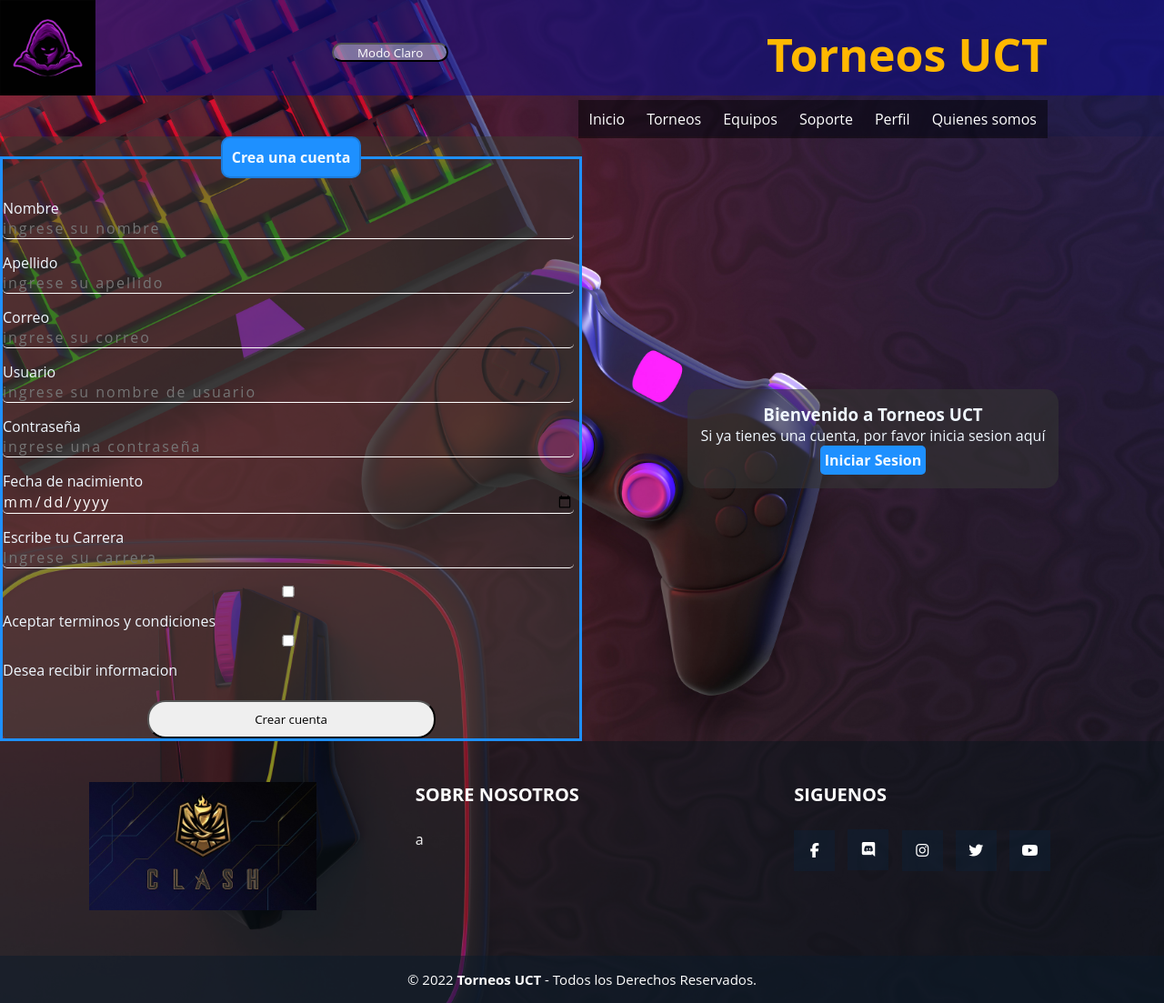
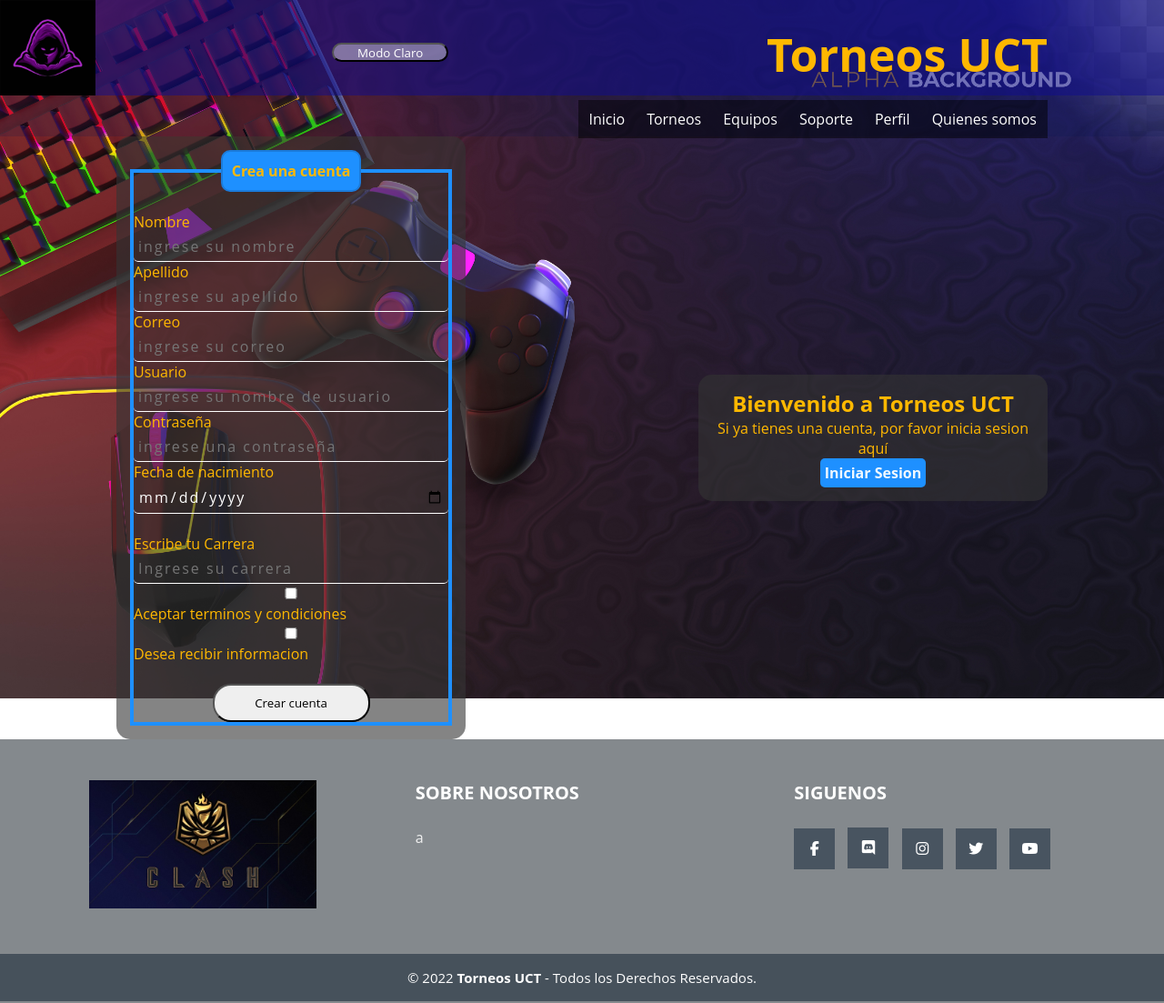
Before and after one commit to NicolasVZ86/Taller-de-Integracion-I, a PHP site: page /html/registroYlogin.html in a window 1280 px wide. Shown: the whole page at 91% size. Run offline with PHP 8.4, Linux system fonts and the light colour scheme; some libraries are stand-ins or nearby versions; some web fonts are replaced.

Commit message:
Revert "Actualizacion"
This reverts commit 97d1c9c6f588e9bdbb7f4b877b718dba52732e02.

```diff
--- a/css/registroYlogin.css
+++ b/css/registroYlogin.css
@@ -1,113 +1,48 @@
 * {
     font-family: 'Segoe UI', Tahoma, Geneva, Verdana, sans-serif;
 }
+
 body {
     background-image: url("../imagenes/fondo-registro.jpg");
-    background-size:cover;
+    background-size: 100%;
     background-repeat: no-repeat;
+
     color: rgb(255, 184, 0);
 }
-header {
-    grid-area: header;
-    height: 150px;
-}
-#bodygrid_contenedor {
+
+
+#gridcontenedor_formularios {
     display: grid;
     grid-template-columns: 1fr 1fr 1fr 1fr;
     grid-template-rows: auto;
     grid-template-areas:
     "header header header header"
-    "ladoizquierdo ladoizquierdo ladoderecho ladoderecho"
-    "ladoizquierdo ladoizquierdo ladoderecho ladoderecho"
+    "fregistro_login fregistro_login msgAlternativo msgAlternativo"
+    "fregistro_login fregistro_login msgAlternativo msgAlternativo"
     "footer footer footer footer";
-    align-items: center;
 }
-/*estilizando y estructurando a los formularios del main hijo*/
-#mainitem_formularios {
-    grid-area: ladoizquierdo;
-    color: aliceblue;
+
+
+header {
+    grid-area: header;
+    height: 150px;
 }
-/*formulario registro*/
-#article_formularioregistro {
-    background-color: rgba(52, 52, 52, 0.602);
-    padding: 0px;
-    border-radius: 15px;
-    display: block;
-}
-fieldset {
-    border: 3px solid dodgerblue;
-}
-legend {
-    text-justify: center;
-    border: 2px solid rgb(27, 123, 219);
-    padding: 10px;
-    background-color: dodgerblue;
-    text-align: center;
-    border-radius: 10px;
-}
-.classform_formularioPrincipal > fieldset > input {
-    margin-bottom: 15px;
-    border-radius: 5px;
-    background: none;
-    border: none;
-    border-bottom: 1px solid white;
-    outline: none;
-    color: white;
-    font-size: 16px;
-    width: 99%;
-    letter-spacing: 2px;
-}
-.cajaboton_crearregistro {
-    text-align: center;
-}
-.cajaboton_crearregistro > button {
-    border-radius: 20px;
-    width: 50%;
-    padding-inline: 10px;
-    padding-block: 10px;
-    cursor: pointer;
-}
-.cajaboton_inciarSesion {
-    text-align: center;
-}
-.cajaboton_inciarSesion > input {
-    border-radius: 20px;
-    width: 50%;
-    padding-inline: 10px;
-    padding-block: 10px;
-    cursor: pointer;
-}
-/*formulario iniciar sesion*/
-#article_formularioiniciarSesion {
+
+
+/*MODO REIGSTRO-------------------------------------------------*/
+/*--El mennsaje alternativo de registro*/
+.item1_mensajeAlternativa_iniciarSesion {
+    grid-area: msgAlternativo;
+    justify-self: center;
+    align-self: center;
     background-color: rgba(52, 52, 52, 0.602);
     padding: 15px;
     border-radius: 15px;
-    display: none;
+    width: 60%;
+    text-align: center;
 }
 
-/*ASIDE mensajes alternativos*/
-#asidegrid_mensajeAlternativo {
-    grid-area: ladoderecho;
-    justify-self: center;
-    align-self: center;
-    padding: 15px;
-    border-radius: 15px;
-    text-align: center;
-    color: aliceblue;
-}
-#articleid_msgAltModregistro {
-    display: block;
-}
-.articleclass_mensajeAlternativo {
-    background-color: rgba(52, 52, 52, 0.602);
-    padding: 15px;
-    border-radius: 15px;
-    text-align: center;
-}
-#articleid_msgAltModsesion {
-    display: none;
-}
-.cajaboton_mensajeAlternativo_iniciarSesion > button {
+.boton_iniciarfSesion > button {
     padding: 5px;
     font-weight: bold;
     background-color: dodgerblue;
@@ -120,7 +55,109 @@ legend {
     transition: all .3 ease-in;
     color: aliceblue;;
 }
-.cajaboton_mensajeAlternativo_registrarse > button {
+
+/*--Formulario registro*/
+#item2_contenedor_registro {
+    grid-area: fregistro_login;
+    align-self:center;
+    justify-self: center;
+    background-color: rgba(52, 52, 52, 0.602);
+    padding: 15px;
+    border-radius: 15px;
+    width: 60%;
+}
+
+fieldset {
+    border: 4px solid dodgerblue;
+
+}
+
+legend {
+    text-justify: center;
+    border: 2px solid rgb(27, 123, 219);
+    padding: 10px;
+    background-color: dodgerblue;
+    text-align: center;
+    border-radius: 10px;
+}
+
+#fieldset_registro > input {
+    padding: 5px;
+    border-radius: 5px;
+    background: none;
+    border: none;
+    border-bottom: 1px solid white;
+    outline: none;
+    color: white;
+    font-size: 16px;
+    width: 100%;
+    letter-spacing: 2px;
+}
+
+.contenedorboton_CrearCuenta {
+    text-align: center;
+}
+
+.contenedorboton_CrearCuenta > button {
+    border-radius: 20px;
+    width: 50%;
+    padding-inline: 10px;
+    padding-block: 10px;
+    cursor: pointer;
+}
+
+/*MODO INICIO SESION-------------------------------------------------------*/
+/*Formulario iniciar sesion*/
+#item3_contenedor_iniciarSesion {
+    grid-area: fregistro_login;
+    align-self:center;
+    justify-self: center;
+    background-color: rgba(52, 52, 52, 0.602);
+    padding: 15px;
+    border-radius: 15px;
+    width: 60%;
+    visibility: hidden;
+}
+
+#fieldset_iniciarSesion {
+    padding: 5px;
+    border-radius: 5px;
+    background: none;
+    border: none;
+    border-bottom: 1px solid white;
+    outline: none;
+    color: white;
+    font-size: 16px;
+    width: 100%;
+    letter-spacing: 2px;
+}
+
+#fieldset_iniciarSesion > input {
+    padding: 5px;
+    border-radius: 5px;
+    background: none;
+    border: none;
+    border-bottom: 1px solid white;
+    outline: none;
+    color: white;
+    font-size: 16px;
+    width: 100%;
+    letter-spacing: 2px;
+}
+
+.mensajeAlternativa_registro {
+    grid-area: msgAlternativo;
+    justify-self: center;
+    align-self: center;
+    background-color: rgba(52, 52, 52, 0.602);
+    padding: 15px;
+    border-radius: 15px;
+    width: 60%;
+    text-align: center;
+    visibility: hidden;
+}
+
+.boton_iniciarfRegistro > button {
     padding: 5px;
     font-weight: bold;
     background-color: dodgerblue;
@@ -130,11 +167,13 @@ legend {
     cursor: pointer;
     font-size: 16px;
     margin-top: 0px;
-    color: aliceblue;
+    color: aliceblue;;
 }
+
 .pie-pagina {
     grid-area: footer;
 }
+
 #boton {
     display: block;
 }
--- a/html/registroYlogin.html
+++ b/html/registroYlogin.html
@@ -10,8 +10,8 @@
     <script src="https://kit.fontawesome.com/eb496ab1a0.js" crossorigin="anonymous"></script>
     <title>Registro y login</title>
 </head>
-<body class="link_1" id="bodygrid_contenedor">
-    <header id="headergrid_caja">
+<body class="link_1">
+    <header>
         <div id="logo">
             <img src="../imagenes/gamer.webp" alt="no ta">
             <button id="modoos" onclick="hola()">Modo Claro</button>
@@ -42,37 +42,41 @@
 			</ul>
 		</div>
     </header>
-<!------------------------------------------------------------------------------------------->
-    <main id="mainitem_formularios">
-        <!--Formulario de registro-->
-        <article id="article_formularioregistro">
-            <form action="#" id="idform_formularioregistro" class="classform_formularioPrincipal">
+
+    <main id="gridcontenedor_formularios">
+        <section class="item1_mensajeAlternativa_iniciarSesion">
+            <h1>Bienvenido a Torneos UCT</h1>
+            <p>Si ya tienes una cuenta, por favor inicia sesion aquí</p>
+            <div class="boton_iniciarfSesion">
+                <button>Iniciar Sesion</button>
+            </div>
+        </section>
+        <article id="item2_contenedor_registro">
+            <form action="#" class="formulario_registro">
                 <fieldset id="fieldset_registro">
                     <legend><b>Crea una cuenta</b></legend>
                     <br>
-                    <label for="nombre">Nombre</label><br>
-                    <input type="text" id="nombre" name="nombre" placeholder="ingrese su nombre"/>
-                    <span class="error"></span>
+                    <label for="nombre">Nombre</label>
+                    <input type="text" id="nombre" placeholder="ingrese su nombre"/>
                     <br />
-                    <label for="apellido">Apellido</label><br>
-                    <input type="text" id="apellido" name="apellido" placeholder="ingrese su apellido" required/>
-                    <span class="error"></span>
+                    <label for="apellido">Apellido</label>
+                    <input type="text" id="apellido" placeholder="ingrese su apellido"/>
                     <br />
-                    <label for="frcorreo">Correo</label><br>
-                    <input type="email" id="frcorreo" name="correo" placeholder="ingrese su correo" required/>
-                    <span class="error"></span>
+                    <label for="frcorreo">Correo</label>
+                    <input type="email" id="frcorreo" placeholder="ingrese su correo" />
                     <br />
-                    <label for="usuario">Usuario</label><br>
-                    <input type="text" id="usuario" name="usuario" placeholder="ingrese su nombre de usuario" required/>
+                    <label for="usuario">Usuario</label>
+                    <input type="text" id="usuario" placeholder="ingrese su nombre de usuario"/>
                     <br />
-                    <label for="frcontrasena">Contraseña</label><br>
-                    <input type="password" id="frcontrasena" name="contrasena" placeholder="ingrese una contraseña" required/>
+                    <label for="frcontrasena">Contraseña</label>
+                    <input type="password" id="frcontrasena" placeholder="ingrese una contraseña"/>
                     <br />
-                    <label for="fecha-nacimiento">Fecha de nacimiento</label><br>
-                    <input type="date" id="fecha-nacimiento" placeholder="ingrese su fecha de nacimiento" />
+                    <label for="fecha-nacimiento">Fecha de nacimiento</label>
+                    <input type="date" id="fecha-nacimiento" placeholder="ingrese su fecha de nacimiento"/>
                     <br />
-                    <label for="carrera">Escribe tu Carrera</label><br>
-                    <input type="text" list="carrera" name="carrera" id="carrera" placeholder="Ingrese su carrera" required>
+                    <br>
+                    <label for="carrera">Escribe tu Carrera</label>
+                    <input type="text" list="carrera" name="" id="carrera" placeholder="Ingrese su carrera">
                     <datalist id="carrera">
                         <option value="Ingeniería Civil Informática"></option>
                         <option value=""></option>
@@ -86,51 +90,35 @@
                     <label for="informacion">Desea recibir informacion</label>
                     <br>
                     <br>
-                    <!--Boton para enviar el formulario REGISTRO-->
-                    <div class="cajaboton_crearregistro">
+                    <div class="contenedorboton_CrearCuenta">
                         <button type="submit">Crear cuenta</button>
                     </div>
                 </fieldset>
             </form>
         </article>
-        <!--Formulario de inicio de sesion-->
-        <article id="article_formularioiniciarSesion" >
-            <form action="#" id="formulario_iniciarSesion" class="classform_formularioPrincipal">
+        <!--Inicio de Sesion-->
+        <article id="item3_contenedor_iniciarSesion">
+            <form action="#" class="formulario_iniciarSesion">
                 <h1>Inciar Sesion</h1>
                 <fieldset id="fieldset_iniciarSesion">
                     <label for="ficorreo">Ingrese correo</label><br>
                     <input type="email" name="" id="ficorreo" placeholder="user@example.com"><br>
                     <label for="ficontrasena">Ingrese contraseña</label><br>
                     <input type="password" name="" id="ficontrasena" placeholder="*************"><br>
-                    <!--Boton para enviar el formulario INICIAR SESION-->
-                    <div class="cajaboton_inciarSesion">
+                    <div class="boton_submit">
                         <input type="submit" value="Iniciar Sesion">
                     </div>
                 </fieldset>
             </form>
         </article>
-    </main>
-<!-------------------------------------------------------------------------------------------->
-    <!--Mensajes alternativos que apareceran dependiendo del modo main-->
-    <aside id="asidegrid_mensajeAlternativo">
-        <!--Mensaje alternativo para iniciar sesion-->
-        <article id="articleid_msgAltModregistro" class="articleclass_mensajeAlternativo">
-            <h1>Bienvenido a Torneos UCT</h1>
-            <p>Si ya tienes una cuenta, por favor inicia sesion aquí</p>
-            <div class="cajaboton_mensajeAlternativo_iniciarSesion">
-                <button type="submit" id="botonInciarSesion">Iniciar Sesion</button>
-            </div>
-        </article>
-        <!--Mensaje alternativo para registrarse-->
-        <article id="articleid_msgAltModsesion" class="articleclass_mensajeAlternativo">
+        <section class="mensajeAlternativa_registro">
             <h1>Bienvenido de nuevo</h1>
             <p>Si aún no tienes una cuenta, por favor registrate aquí</p>
-            <div class="cajaboton_mensajeAlternativo_registrarse">
-                <button type="submit" id="botonInciarRegistro">Registro</button>
+            <div class="boton_iniciarfRegistro">
+                <button>Registro</button>
             </div>
-        </article>
-    </aside>
-<!--------------------------------------------------------------------------------------------->
+        </section>
+    </main>
     <footer class="pie-pagina">
         <div class="grupo-1">
             <div class="box">
@@ -161,7 +149,7 @@
             <small>&copy; 2022 <b>Torneos UCT</b> - Todos los Derechos Reservados.</small>
         </div>
     </footer>
-<script src="../java/registroYlogin_script.js"></script>
+</body>
+<script src="scrpt.js"></script>
 <script src="../java/header.js"></script>
-</body>
 </html>
```
Also changed, not shown: java/registroYlogin_script.js (deleted, +0 -61 lines).
